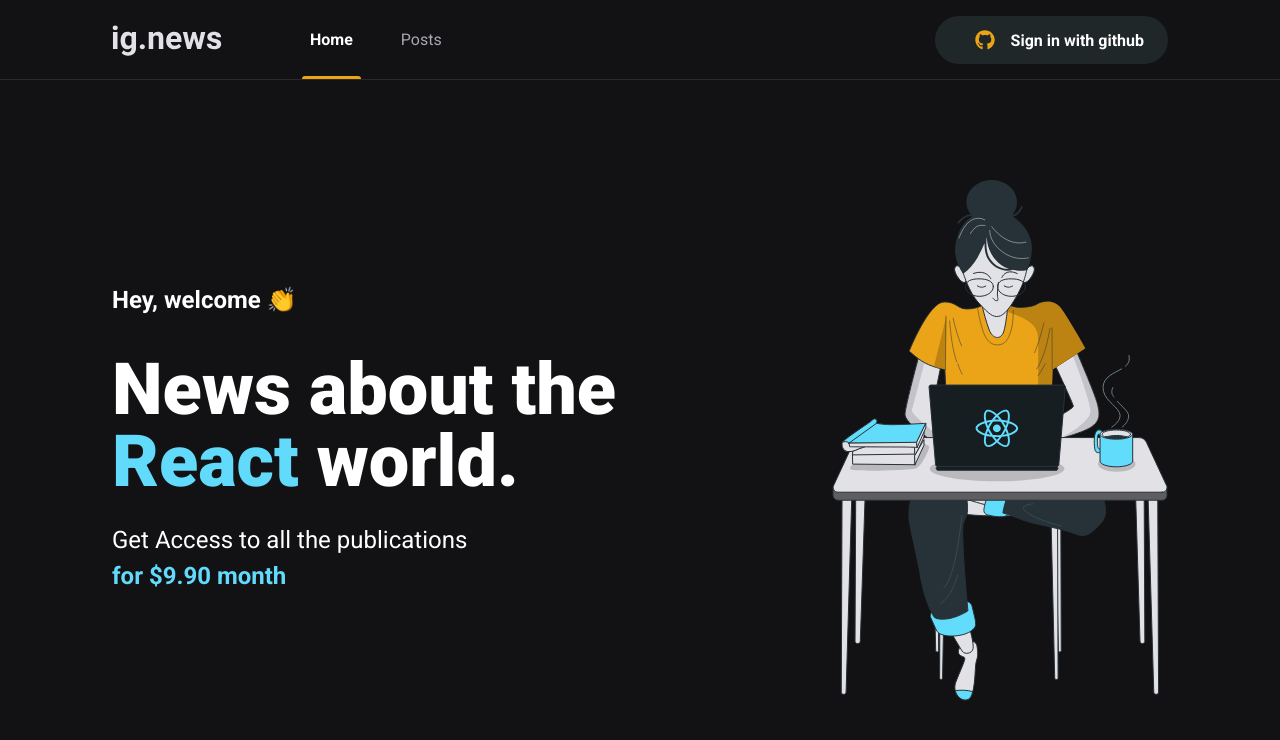
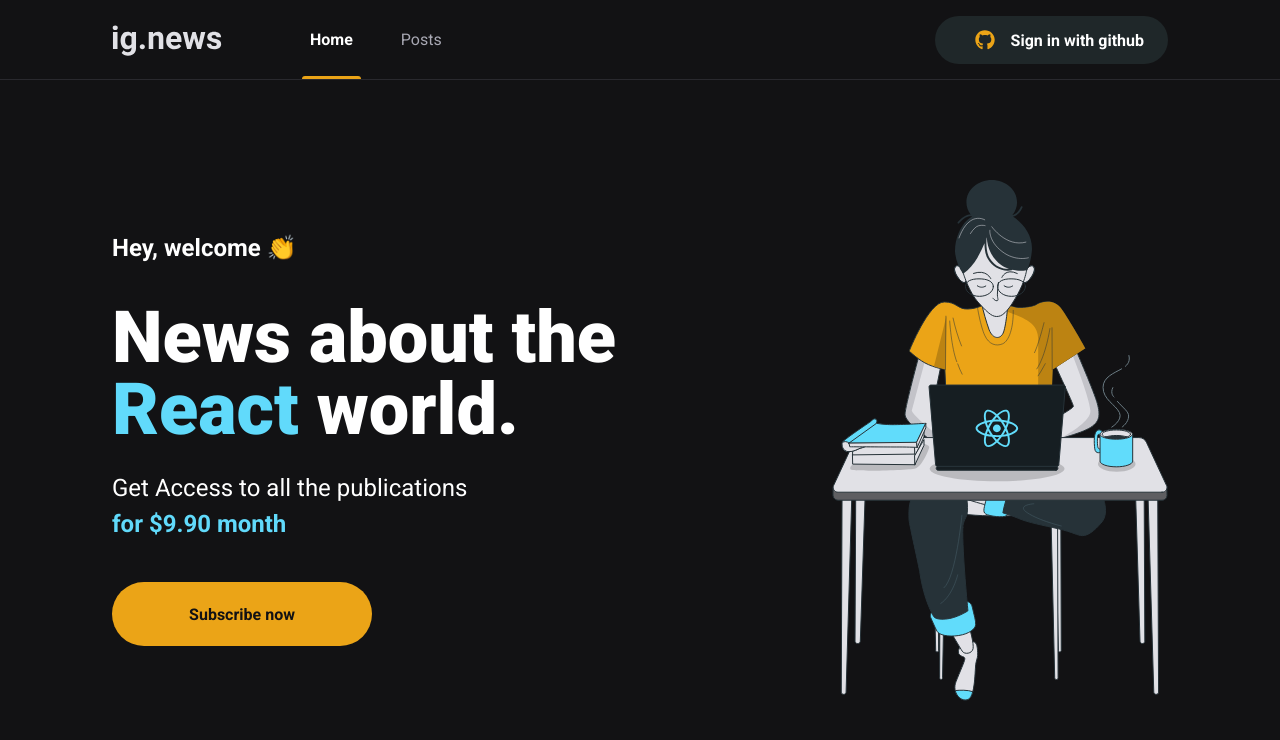
Before and after one commit to andredelima92/ignews, a Next.js app: page / in a window 1280 px wide. Shown: the top 740 px of the page. Built offline with nearby package versions, Linux system fonts and the light colour scheme.

Commit message:
subscribe button

```diff
--- /dev/null
+++ b/src/components/SubscribeButton/index.tsx
@@ -0,0 +1,8 @@
+import styles from "./styles.module.scss";
+export function SubscribeButton() {
+  return (
+    <button type="button" className={styles.subscribeButton}>
+      Subscribe now
+    </button>
+  );
+}
--- /dev/null
+++ b/src/components/SubscribeButton/styles.module.scss
@@ -0,0 +1,20 @@
+.subscribeButton {
+  height: 4rem;
+  width: 260px;
+  border: 0;
+  border-radius: 2rem;
+  background: var(--yellow-500);
+  color: var(--gray-900);
+  font-size: 1.25;
+  font-weight: bold;
+
+  display: flex;
+  align-items: center;
+  justify-content: center;
+
+  transition: filter 0.2s;
+
+  &:hover {
+    filter: brightness(0.8);
+  }
+}
--- a/src/pages/home.module.scss
+++ b/src/pages/home.module.scss
@@ -38,4 +38,8 @@
       font-weight: bold;
     }
   }
+
+  button {
+    margin-top: 2.5rem;
+  }
 }
--- a/src/pages/index.tsx
+++ b/src/pages/index.tsx
@@ -1,5 +1,6 @@
 import type { NextPage } from "next";
 import Head from "next/head";
+import { SubscribeButton } from "../components/SubscribeButton";
 
 import styles from "./home.module.scss";
 
@@ -19,6 +20,7 @@
             Get Access to all the publications <br />
             <span>for $9.90 month</span>
           </p>
+          <SubscribeButton />
         </section>
 
         <img src="/images/avatar.svg" alt="Girl coding" />
```
